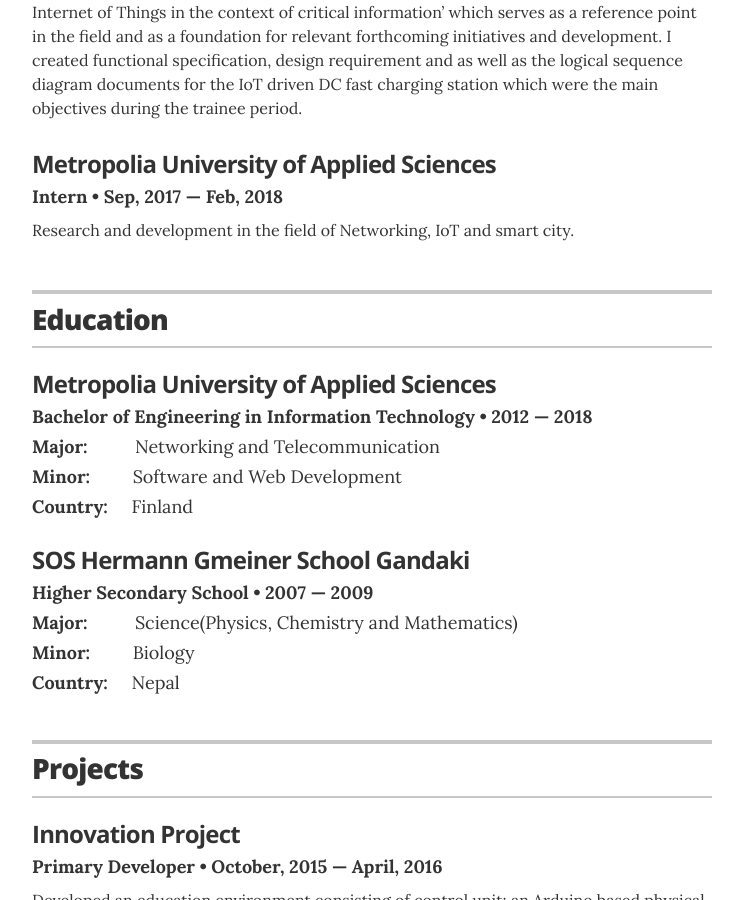
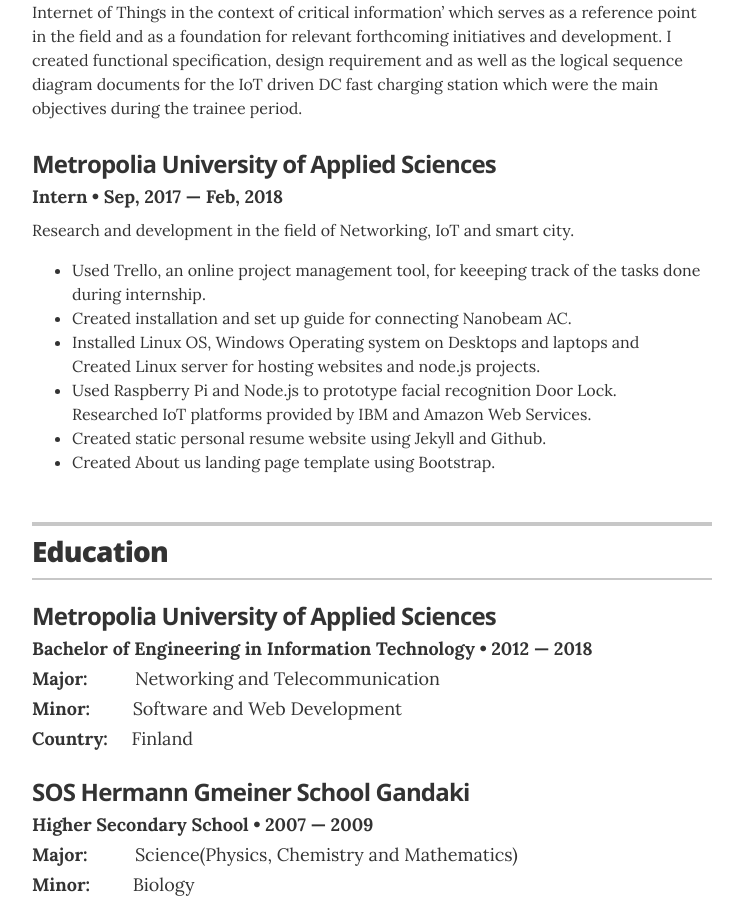
Before and after one commit to ranabhat/ranabhat.github.io, a Jekyll site: the page built from index.html, in a window 1280 px wide and 900 px high, scrolled down 1254 px. Shown: the whole window, without its empty margins (268-1011 px from the left). Built offline with Jekyll 4.4.1, drawn with Linux system fonts in a browser that asks for light colours.

Commit message:
Update experience.yml

```diff
--- a/_data/experience.yml
+++ b/_data/experience.yml
@@ -16,4 +16,4 @@
 - company: Metropolia University of Applied Sciences
   position: Intern
   duration:   Sep, 2017  &mdash; Feb, 2018
-  summary: Research and development in the field of Networking, IoT and smart city.
+  summary: Research and development in the field of Networking, IoT and smart city. <ul class="resume-item-list"><li>Used Trello, an online project management tool, for keeeping track of the tasks done during internship.</li><li>Created installation and set up guide for connecting Nanobeam AC.</li><li>Installed Linux OS, Windows Operating system on Desktops and laptops and</li>Created Linux server for hosting websites and node.js projects.<li>Used Raspberry Pi and Node.js to prototype facial recognition Door Lock.</li>Researched IoT platforms provided by IBM and Amazon Web Services.<li>Created static personal resume website using Jekyll and Github.</li><li>Created About us landing page template using Bootstrap.</li></ul>
```
